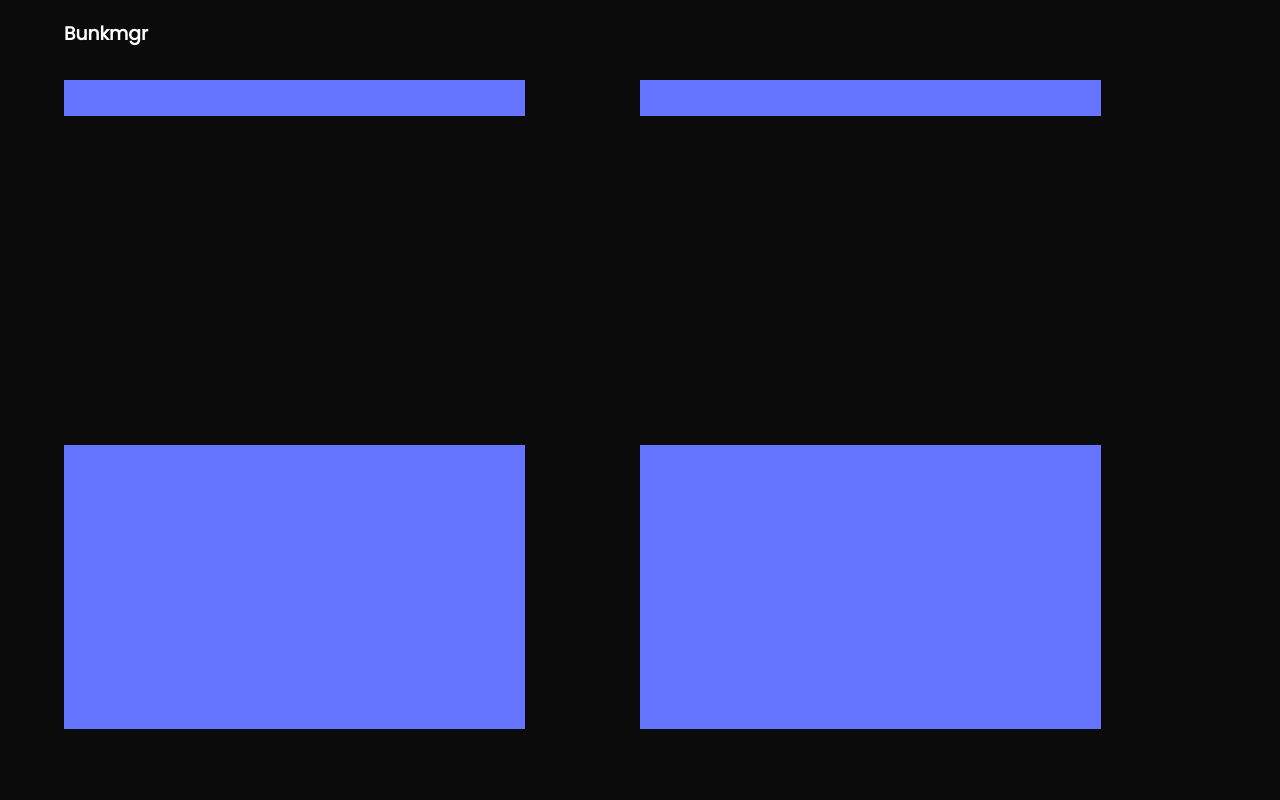
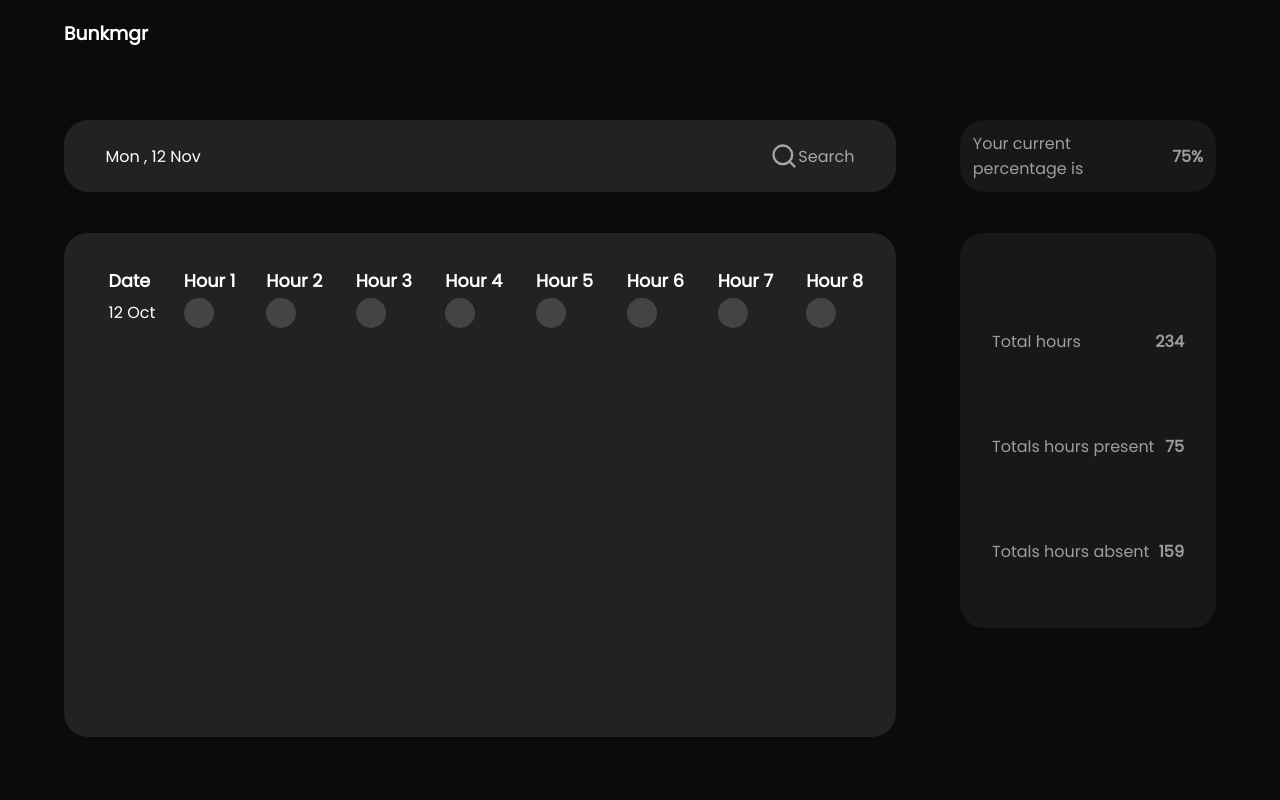
Before and after one commit to srvshbskr/BunkManager, a Django app: page /report/ in a window 1280 px wide. Run offline with Django 4.2, Linux system fonts and the light colour scheme.

Commit message:
added UI to report page

```diff
--- a/static/css/main.css
+++ b/static/css/main.css
@@ -8,8 +8,12 @@
 :root{
 
     --primary-color:#0b0b0b;
+    --card-color:#222222;
     --font-color:white;
     --secondary-color:rgb(102, 117, 255);
+    --circle-primary:rgb(68, 68, 68);
+    --circle-present:rgb(71, 255, 71);
+    --circle-absent:rgb(255, 89, 89);
 
 }
 
@@ -151,40 +155,175 @@ body{
 
 /* ==================================================================================================--Report--=================================================================================================== */
 
-.report-container{
+.report-wrapper{
 
     height: 90vh;
     width: 100%;
-    display: grid;
-    grid-template-columns: 1fr 1fr;
-    grid-template-rows: 1fr 1fr ;
-    row-gap: 10px;
+    display: flex;
+    justify-content: space-between;
+}
+
+.left,.right{
+
+    width: 50%;
+}
+
+.right{
+
+    display: flex;
+    flex-direction: column;
+    align-items: flex-end;
+    opacity: .6;
+    /* padding: 0 2em; */
+}
+
+.small{
+
+    background-color: var(--card-color);
+    height: 10%;
+    width: 65vw ;
+    border-radius: 1.5em;
+    margin:  7% 0 ;
+    display: flex;
+    align-items: center;
+}
+
+.right-small{
+
+    background-color: var(--card-color);
+    height: 10%;
+    width: 20vw ;
+    border-radius: 1.5em;
+    margin:  7% 0 ;
+    display: flex;
+    align-items: center;
+}
+
+.header-row{
+
+    display: flex;
+    align-items: center;
+    width: 100%;
+    justify-content: space-between;
+    margin: 5%;
+
+}
+.icon{
+
+    height: 28px;
+    width: 28px;
+    filter: invert(100%) sepia(1%) saturate(6878%) hue-rotate(118deg) brightness(115%) contrast(100%);
+}
+
+.search{
+
+    opacity: 60%;
+    display: flex;
+    align-items: center;
+    /* margin-right: 2em; */
+    cursor: pointer;
+}
+
+.large{
+
+
+    background-color: var(--card-color);
+    height: auto;
+    width: 20vw;
+    border-radius: 1.5em;
+    padding: 2em 0;
+}
+
+.left-large{
+
+    /* position: relative; */
+    background-color: var(--card-color);
+    height: 70%;
+    width: 65vw;
+    border-radius: 1.5em;
+    margin: 0;
+    text-align: center;
+    overflow: hidden;
 
 }
 
-.cards{
+.table {
 
-    background-color: var(--secondary-color);
-    height: 10%;
-    width: 80%;
+    margin: 2em 5%  ;
+    width: 95%;
+    text-align: left;
+}
+
+.table th {
+
+    font-size: 1.1em;
 
 }
 
-.cardl{
 
 
-    background-color: var(--secondary-color);
-    height: 80%;
-    width: 80%;
+.table tr{
 
+    margin-top: 2em;
+
+}
+
+.circle{
+
+    height: 30px;
+    width: 30px;
+    border-radius: 15px;
+    background-color: var(--circle-primary);
+
+}
+
+.column{
+
+    display: flex;
+    flex-direction: column;
+    gap: 3em;
+    margin: 2em;
+
+
+}
+
+.half-row{
+
+    display: flex;
+    align-items: center;
+    margin-top: 2em;
+    width: 100%;
+    justify-content: space-between;
 }
 
 @media screen and (max-width:768px) {
 
-    .report-container{
+    .report-wrapper{
+        height: 90vh;
+        width: 100%;
+        display: flex;
+        flex-direction: column;
+        gap: 5em;
+    }
 
-        display: grid;
-        grid-template-rows: 1fr none;
+    .left,.right{
+        width: 100%;
+        height: 50vh;
+
+    }
+
+    .date{
+
+        width: 100%;
+        height: 10%;
+        margin-top: 2em;
+    }
+
+    .large{
+
+        width: 100%;
+        height: 90%;
+        margin: 2em 0;
     }
 
 }
--- a/templates/report.html
+++ b/templates/report.html
@@ -1,14 +1,71 @@
-{% extends 'base.html' %}
+{% extends 'base.html' %} {% load static %} {% block content %}
 
-{% block content %}
-
-    <div class="report-container">
-
-        <div class="cards"></div>
-        <div class="cards"></div>
-        <div class="cardl"></div>
-        <div class="cardl"></div>
-
+<div class="report-wrapper">
+  <div class="left">
+    <div class="small">
+      <div class="header-row">
+        <div class="para"><p class="date">Mon , 12 Nov</p></div>
+        <div class="search">
+          <img src={% static '/images/Search.svg' %} alt="" class="icon">
+          <p>Search</p>
+        </div>
+      </div>
     </div>
+    <div class="left-large">
+      <table class="table">
+        <tr>
+          <th>Date</th>
+          <th>Hour 1</th>
+          <th>Hour 2</th>
+          <th>Hour 3</th>
+          <th>Hour 4</th>
+          <th>Hour 5</th>
+          <th>Hour 6</th>
+          <th>Hour 7</th>
+          <th>Hour 8</th>
+        </tr>
+        <tbody>
+          <tr>
+            <td>12 Oct</td>
+            <td><div class="circle"></div></td>
+            <td><div class="circle"></div></td>
+            <td><div class="circle"></div></td>
+            <td><div class="circle"></div></td>
+            <td><div class="circle"></div></td>
+            <td><div class="circle"></div></td>
+            <td><div class="circle"></div></td>
+            <td><div class="circle"></div></td>
+          </tr>
+        </tbody>
+      </table>
+    </div>
+  </div>
+  <div class="right">
+    <div class="right-small">
+      <div class="header-row">
+        <div class="row">
+          <div class="result">Your current percentage is</div>
+          <strong>75%</strong>
+        </div>
+      </div>
+    </div>
+    <div class="large">
+      <div class="column">
+        <div class="half-row">
+          <div class="result">Total hours</div>
+          <strong>234</strong>
+        </div>
+        <div class="half-row">
+          <div class="result">Totals hours present</div>
+          <strong>75</strong>
+        </div>
+        <div class="half-row">
+          <div class="result">Totals hours absent</div>
+          <strong>159</strong>
+        </div>
+      </div>
+    </div>
+  </div>
+</div>
 
 {% endblock content %}
```
Also changed, not shown: static/images/Search.svg (added).
